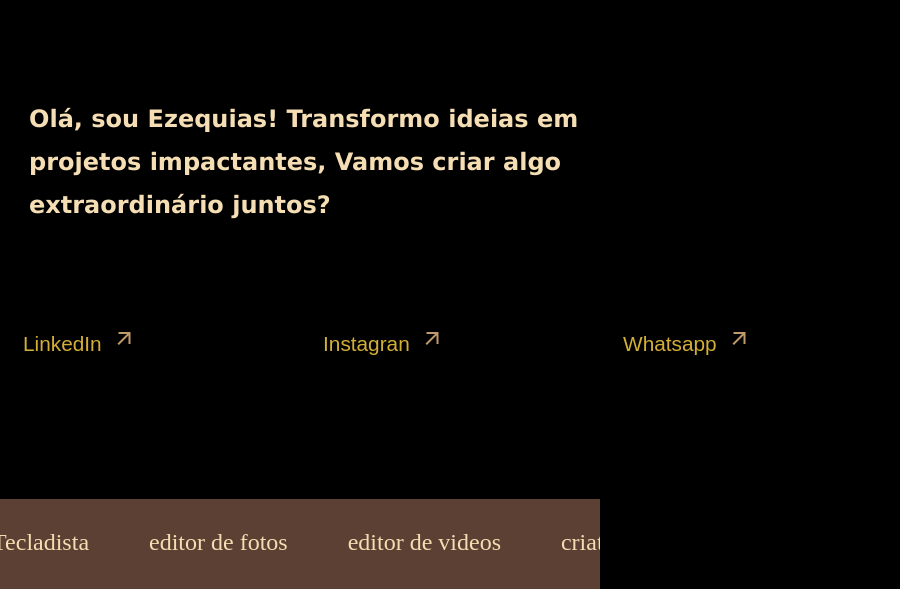
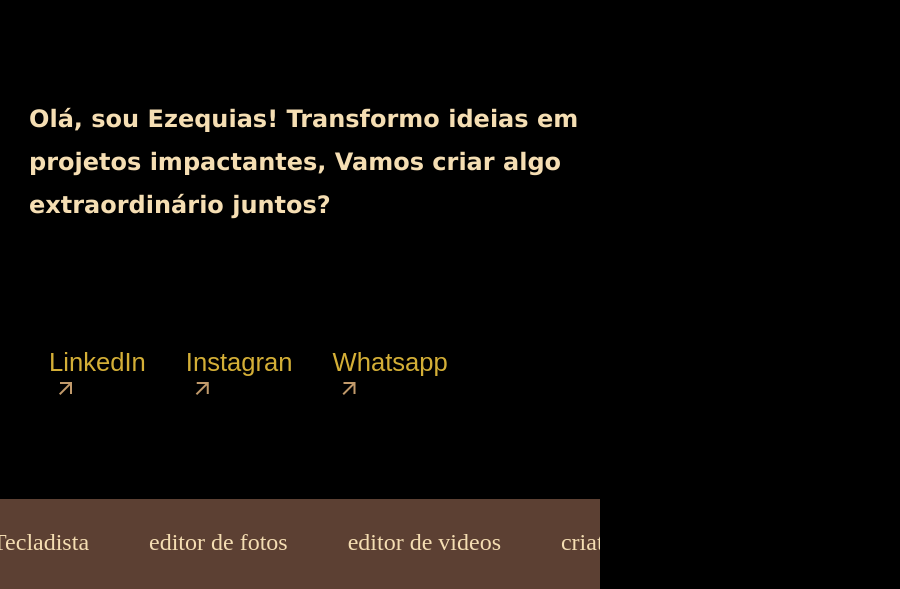
Before and after one commit to EzequiasCodeMaster/desenvolvedor-web, a plain HTML site: page index.html in a window 600 px wide. Shown: the part 211-800 px from the top of the page, 900 px wide, since content can reach past the window. Drawn offline with nearby package versions, Linux system fonts and the light colour scheme.

Commit message:
socorroo

```diff
--- a/motog.css
+++ b/motog.css
@@ -75,7 +75,6 @@ header h1 {
     flex-flow: row nowrap;
     width: 70%;
     height: 200px;
-    margin-left: 1%;
     margin-top: 0px;
 }
 
@@ -83,14 +82,14 @@ header h1 {
     text-decoration: none;
     font-family: sans-serif;
     color: #D4AF37;
-    margin-right: 0px;
-    font-size: 1.3em;
+    font-size: 1.6em;
+    margin: 0px;
 }
 
-.elemento2, .elemento3, .elemento4 {
-    margin-right: 0px;
+header .elemento2, .elemento3, .elemento4 {
     position: relative;
-    top: -30px;
+    top: 10px;
+    margin: 0px 20px;
 }
 
 .link-header span {
@@ -108,7 +107,7 @@ header h1 {
     width: 100vw;
     height: 90px;
     background-color: #5C4033;
-    overflow-x: hidden;
+    overflow: hidden;
 }
 
 .carrosel-animado {
```
